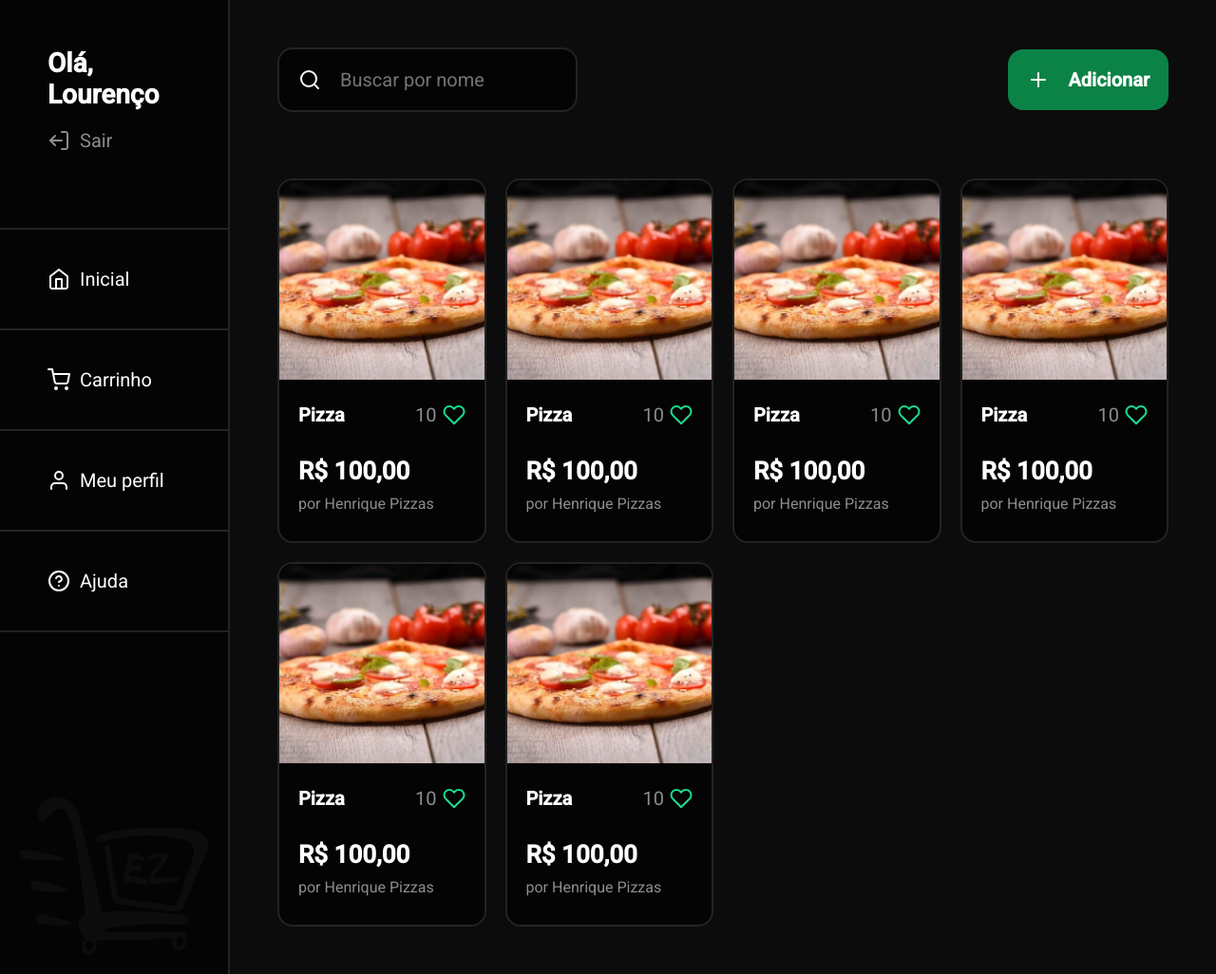
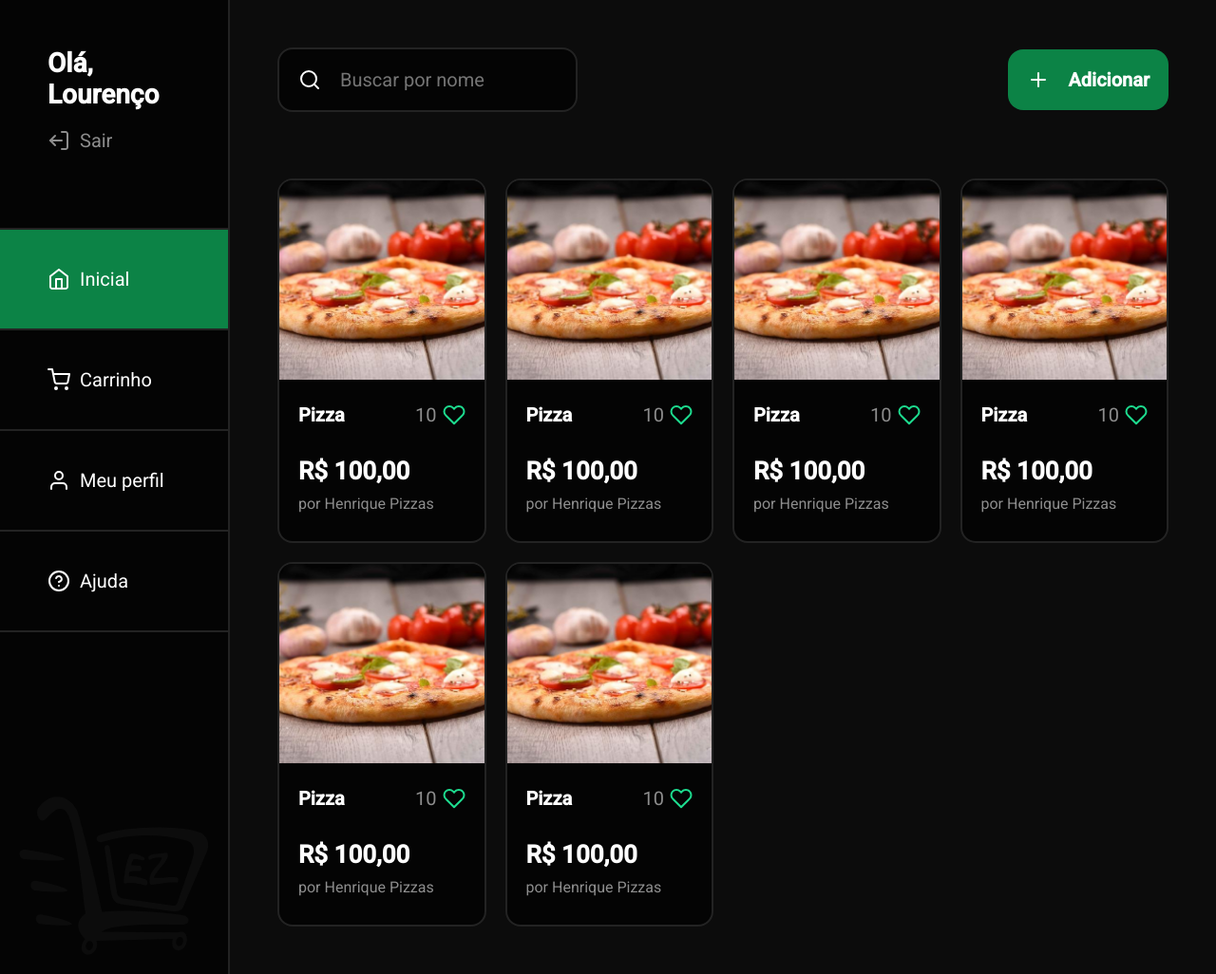
Before and after one commit to isaacmsl/ezcommerce, a PHP site: page / in a window 1280 px wide. Shown: the whole page at 95% size. Run offline with PHP 8.4, Linux system fonts and the light colour scheme.

Commit message:
++style hover transition nos btns do nav

```diff
--- a/index.php
+++ b/index.php
@@ -29,25 +29,25 @@
             </a>
         </header>
         <ul class="nav__header__btns">
-            <li>
+            <li class="nav__header__btn nav__header__btn--active">
                 <a href="/">
                     <img src="/public/home.svg" alt="Ícone da página inicial">
                     <span>Inicial</span>
                 </a>
             </li>
-            <li>
+            <li class="nav__header__btn">
                 <a href="/carrinho.php">
                     <img src="/public/cart.svg" alt="Ícone de carrinho">
                     <span>Carrinho</span>
                 </a>
             </li>
-            <li>
+            <li class="nav__header__btn">
                 <a href="/perfil.php">
                     <img src="/public/user.svg" alt="Ícone do perfil do usuário">
                     <span>Meu perfil</span>
                 </a>
             </li>
-            <li>
+            <li class="nav__header__btn">
                 <a href="/ajuda.php">
                     <img src="/public/help.svg" alt="Ícone de ajuda">
                     <span>Ajuda</span>
--- a/styles/nav/nav.css
+++ b/styles/nav/nav.css
@@ -34,19 +34,33 @@
     list-style: none;
 }
 
-.nav__header__btns > li {
+.nav__header__btn {
     cursor: pointer;
+    border-top: 2px solid var(--gray);
+    background-color: var(--black);
 }
 
-.nav__header__btns > li {
-    border-top: 2px solid var(--gray);
+.nav__header__btn:not(
+    .nav__header__btn--active
+) {
+    transition: .4s background-color ease-in-out;
 }
 
-.nav__header__btns > li:last-child {
+.nav__header__btn--active {
+    background-color: var(--green);
+}
+
+.nav__header__btn:not(
+    .nav__header__btn--active
+):hover {
+    background-color: var(--black-secondary);
+}
+
+.nav__header__btn:last-child {
     border-bottom: 2px solid var(--gray);
 }
 
-.nav__header__btns > li > a {
+.nav__header__btn > a {
     display: flex;
     align-items: center;
     gap: 10px;
```
